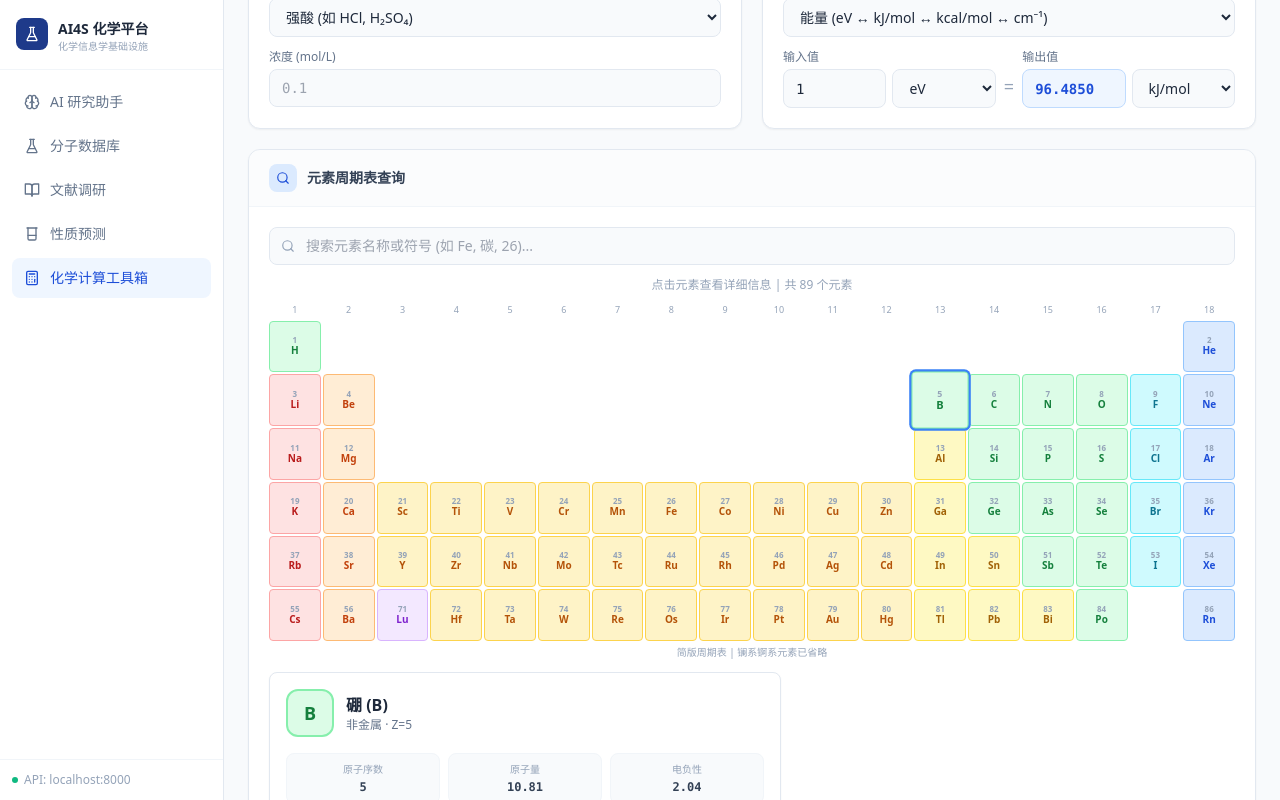
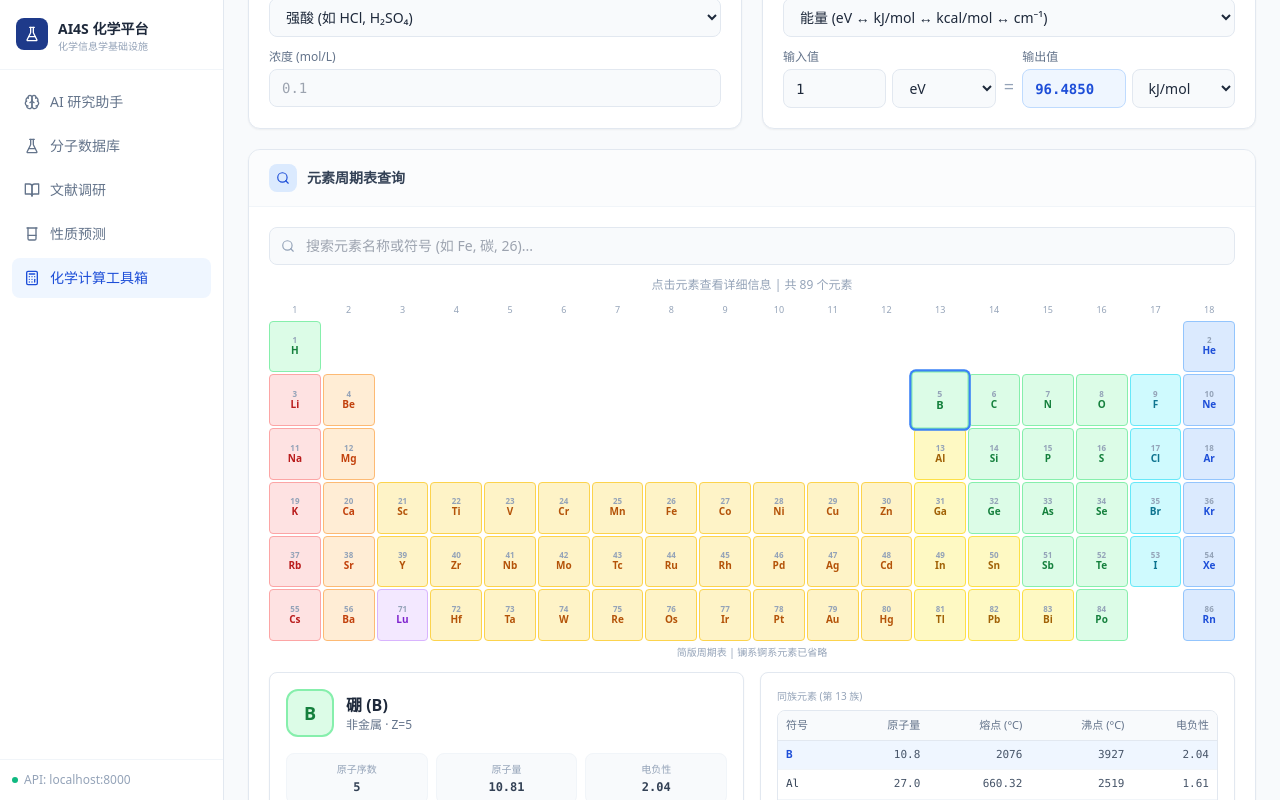
Before and after one commit to z2875596-crypto/ai4s-infra, a React (Vite) app in the folder frontend/: page /experiments in a window 1280 px wide. Both pictures are taken after a click on the button "5 B". Built offline with nearby package versions, Linux system fonts and the light colour scheme.

Commit message:
feat: 元素详情右侧改为同族/同周期元素对比表格，替换电子层可视化
Co-Authored-By: Claude Opus 4.7 <noreply@anthropic.com>

```diff
--- a/frontend/src/pages/ChemistryToolbox.tsx
+++ b/frontend/src/pages/ChemistryToolbox.tsx
@@ -774,6 +774,113 @@ function renderConfig(config: string): React.ReactNode {
   return <>{parts}</>;
 }
 
+// ── Period / Group helpers ──
+
+// Element Z → IUPAC group number (1-18)
+const ELEMENT_GROUP: Record<number, number> = {
+  1: 1, 2: 18,
+  3: 1, 4: 2, 5: 13, 6: 14, 7: 15, 8: 16, 9: 17, 10: 18,
+  11: 1, 12: 2, 13: 13, 14: 14, 15: 15, 16: 16, 17: 17, 18: 18,
+  19: 1, 20: 2, 21: 3, 22: 4, 23: 5, 24: 6, 25: 7, 26: 8,
+  27: 9, 28: 10, 29: 11, 30: 12, 31: 13, 32: 14, 33: 15, 34: 16, 35: 17, 36: 18,
+  37: 1, 38: 2, 39: 3, 40: 4, 41: 5, 42: 6, 43: 7, 44: 8,
+  45: 9, 46: 10, 47: 11, 48: 12, 49: 13, 50: 14, 51: 15, 52: 16, 53: 17, 54: 18,
+  55: 1, 56: 2, 57: 3, 58: 3, 59: 3, 60: 3, 62: 3, 63: 3, 64: 3, 65: 3,
+  66: 3, 67: 3, 68: 3, 69: 3, 70: 3, 71: 3,
+  72: 4, 73: 5, 74: 6, 75: 7, 76: 8, 77: 9, 78: 10, 79: 11, 80: 12,
+  81: 13, 82: 14, 83: 15, 84: 16, 86: 18,
+  87: 1, 88: 2, 90: 3, 92: 3, 94: 3,
+};
+
+function getPeriod(z: number): number {
+  if (z <= 2) return 1;
+  if (z <= 10) return 2;
+  if (z <= 18) return 3;
+  if (z <= 36) return 4;
+  if (z <= 54) return 5;
+  if (z <= 86) return 6;
+  return 7;
+}
+
+// Format helpers for table cells
+function fmtMass(m: number) { return m.toFixed(1); }
+function fmtTemp(t: number | null) { return t !== null ? t.toString() : "—"; }
+function fmtEneg(e: number | null) { return e !== null ? e.toFixed(2) : "—"; }
+
+// ── Comparison table component ──
+
+function GroupPeriodTables({ element, selectedZ, group, period }: {
+  element: ElementData;
+  selectedZ: number;
+  group: number;
+  period: number;
+}) {
+  const groupEls = ELEMENTS
+    .filter((el) => ELEMENT_GROUP[el.z] === group)
+    .sort((a, b) => a.z - b.z);
+  const periodEls = ELEMENTS
+    .filter((el) => getPeriod(el.z) === period)
+    .sort((a, b) => a.z - b.z);
+
+  return (
+    <div className="space-y-4">
+      {/* Same group table */}
+      <div>
+        <div className="text-[10px] text-slate-400 font-medium mb-1.5">同族元素 (第 {group} 族)</div>
+        <div className="border border-slate-200 rounded-lg overflow-hidden">
+          <table className="w-full text-[11px]">
+            <thead>
+              <tr className="bg-slate-50 border-b border-slate-200">
+                <th className="px-2 py-1.5 text-left font-medium text-slate-500">符号</th>
+                <th className="px-2 py-1.5 text-right font-medium text-slate-500">原子量</th>
+                <th className="px-2 py-1.5 text-right font-medium text-slate-500">熔点 (°C)</th>
+                <th className="px-2 py-1.5 text-right font-medium text-slate-500">沸点 (°C)</th>
+                <th className="px-2 py-1.5 text-right font-medium text-slate-500">电负性</th>
+              </tr>
+            </thead>
+            <tbody>
+              {groupEls.map((el) => (
+                <tr key={el.z} className={`border-b border-slate-100 last:border-0 ${el.z === selectedZ ? "bg-blue-50" : ""}`}>
+                  <td className={`px-2 py-1.5 font-mono ${el.z === selectedZ ? "font-bold text-blue-700" : "text-slate-700"}`}>{el.symbol}</td>
+                  <td className="px-2 py-1.5 text-right font-mono text-slate-600">{fmtMass(el.mass)}</td>
+                  <td className="px-2 py-1.5 text-right font-mono text-slate-600">{fmtTemp(el.mp)}</td>
+                  <td className="px-2 py-1.5 text-right font-mono text-slate-600">{fmtTemp(el.bp)}</td>
+                  <td className="px-2 py-1.5 text-right font-mono text-slate-600">{fmtEneg(el.eneg)}</td>
+                </tr>
+              ))}
+            </tbody>
+          </table>
+        </div>
+      </div>
+
+      {/* Same period table */}
+      <div>
+        <div className="text-[10px] text-slate-400 font-medium mb-1.5">同周期元素 (第 {period} 周期)</div>
+        <div className="border border-slate-200 rounded-lg overflow-hidden">
+          <table className="w-full text-[11px]">
+            <thead>
+              <tr className="bg-slate-50 border-b border-slate-200">
+                <th className="px-2 py-1.5 text-left font-medium text-slate-500">符号</th>
+                <th className="px-2 py-1.5 text-right font-medium text-slate-500">原子量</th>
+                <th className="px-2 py-1.5 text-right font-medium text-slate-500">电负性</th>
+              </tr>
+            </thead>
+            <tbody>
+              {periodEls.map((el) => (
+                <tr key={el.z} className={`border-b border-slate-100 last:border-0 ${el.z === selectedZ ? "bg-blue-50" : ""}`}>
+                  <td className={`px-2 py-1.5 font-mono ${el.z === selectedZ ? "font-bold text-blue-700" : "text-slate-700"}`}>{el.symbol}</td>
+                  <td className="px-2 py-1.5 text-right font-mono text-slate-600">{fmtMass(el.mass)}</td>
+                  <td className="px-2 py-1.5 text-right font-mono text-slate-600">{fmtEneg(el.eneg)}</td>
+                </tr>
+              ))}
+            </tbody>
+          </table>
+        </div>
+      </div>
+    </div>
+  );
+}
+
 function DetailCard({ label, value }: { label: string; value: string }) {
   return (
     <div className="bg-slate-50 rounded-lg px-2.5 py-2 text-center border border-slate-100">
@@ -856,7 +963,9 @@ function PeriodicTable() {
       )}
 
       {selected && (
-        <div className="bg-white rounded-lg border border-slate-200 shadow-sm p-4 mt-3 max-w-lg">
+        <div className="grid grid-cols-1 md:grid-cols-2 gap-4 mt-3">
+          {/* Left — element info card */}
+          <div className="bg-white rounded-lg border border-slate-200 shadow-sm p-4">
             <div className="flex items-center gap-3 mb-4">
               <span className={`inline-flex items-center justify-center w-12 h-12 rounded-xl border-2 text-lg font-bold ${CATEGORY_COLORS[selected.category] || ""}`}>
                 {selected.symbol}
@@ -891,6 +1000,12 @@ function PeriodicTable() {
                   {state}
                 </span>
               ))}
+            </div>
+          </div>
+
+          {/* Right — group / period comparison tables */}
+          <div className="bg-white rounded-lg border border-slate-200 shadow-sm p-4">
+            <GroupPeriodTables element={selected} selectedZ={selected.z} group={ELEMENT_GROUP[selected.z]} period={getPeriod(selected.z)} />
           </div>
         </div>
       )}
```
Lines whose indentation alone changed are shown as unchanged.
